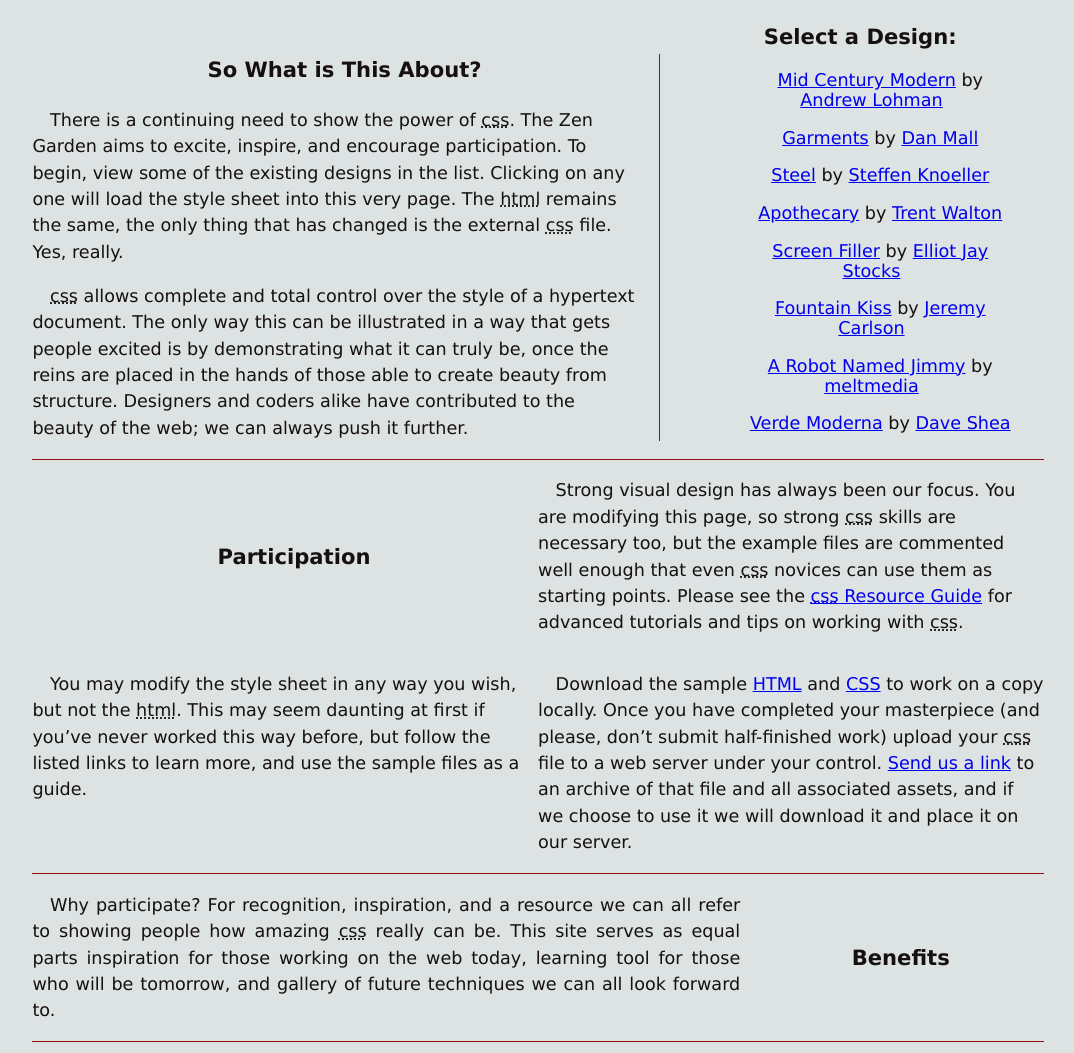
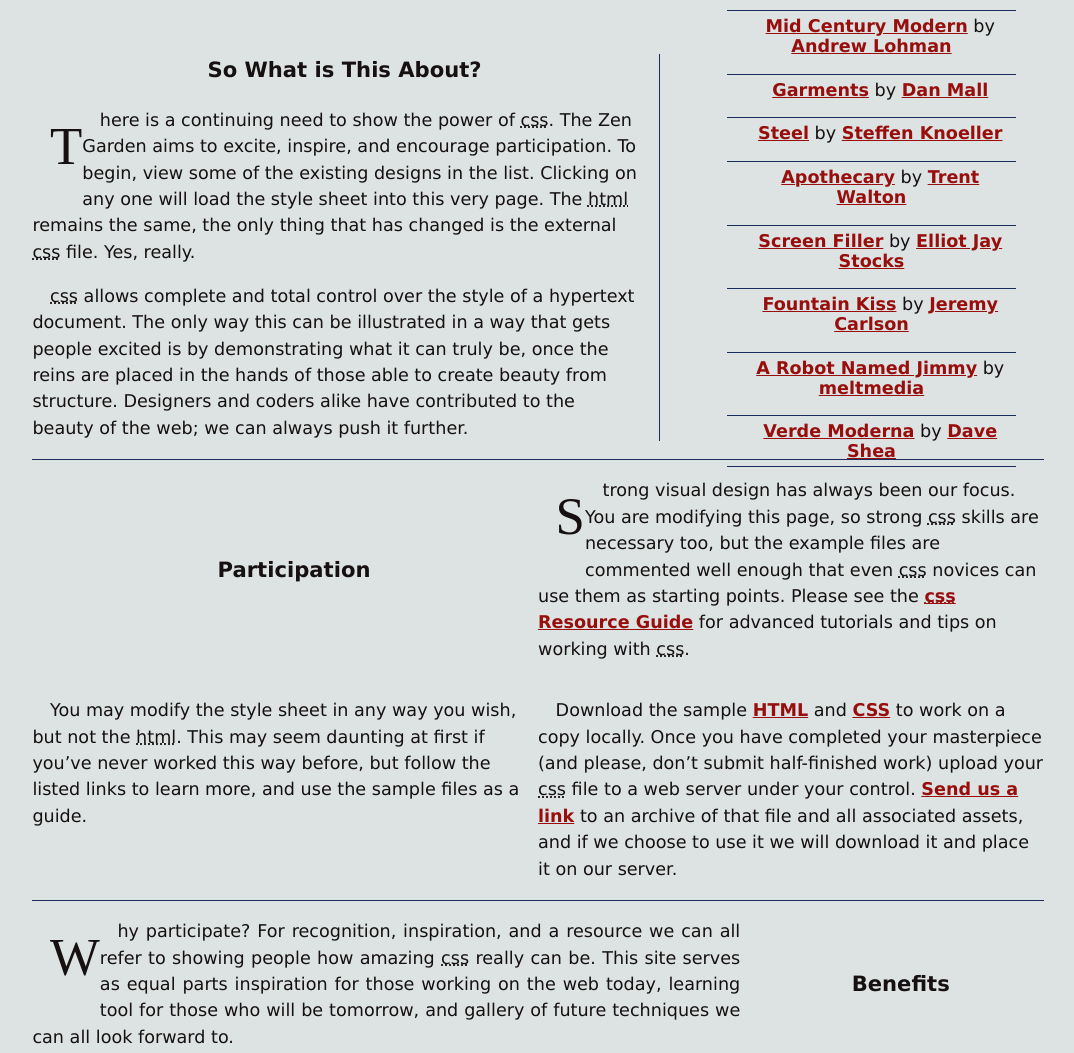
Before and after one commit to KarollineCS/desenvolve-introducao-web, a plain HTML site: page CSS Zen Garden/index.html in a window 1280 px wide. Shown: the part 525-1578 px from the top of the page, without its empty margins (102-1176 px from the left). Drawn offline with Linux system fonts and the light colour scheme.

Commit message:
Update pseudo-classe style.css

```diff
--- a/CSS Zen Garden/style.css
+++ b/CSS Zen Garden/style.css
@@ -25,13 +25,13 @@ html {
 .explanation {
     width: 60%;
     margin-right: 35%;
-    border-right: 1px solid #980E0C;
+    border-right: 1px solid #192E5D;
     padding-right: 2%;
 }
 
 #design-selection {
     position: absolute;
-    top: 520px;
+    top: 460px;
     left: 62%;
     padding-left: 1%;
     padding-right: 1%;
@@ -94,15 +94,15 @@ aside ul li {
 }
 
 .main footer a {
-    border: solid 2px #980E0C;
+    border: solid 2px #192E5D;
     padding: 0.5rem;
     display: inline-block;
 }
 
 .benefits {
     display: flex;
-    border-top: #980E0C solid 1px;
-    border-bottom: #980E0C solid 1px;
+    border-top: #192E5D solid 1px;
+    border-bottom: #192E5D solid 1px;
 }
 
 .benefits p {
@@ -119,7 +119,7 @@ aside ul li {
 .participation {
     display: flex;
     flex-wrap: wrap;
-    border-top: #980E0C solid 1px;
+    border-top: #192E5D solid 1px;
 }
 
 .participation h3, .participation p {
@@ -129,3 +129,33 @@ aside ul li {
 .participation h3 {
     align-self: center;
 }
+
+a {
+    color: #980E0C;
+    font-weight: bold;
+}
+
+a:hover {
+    color: #f33f3c;
+}
+
+a:visited {
+    font-weight: lighter;
+    color: #980E0C;
+}
+
+.main p:first-of-type::first-letter {
+    font-size: 3em;
+    font-family: 'Times New Roman', Times, serif;
+    float: left;
+}
+
+.design-selection li {
+    border-top: #192E5D solid 1px;
+    padding-top: 5px;
+}
+
+.design-selection li:last-of-type {
+    border-bottom: #192E5D solid 1px;
+    padding-bottom: 5px;
+}
```
